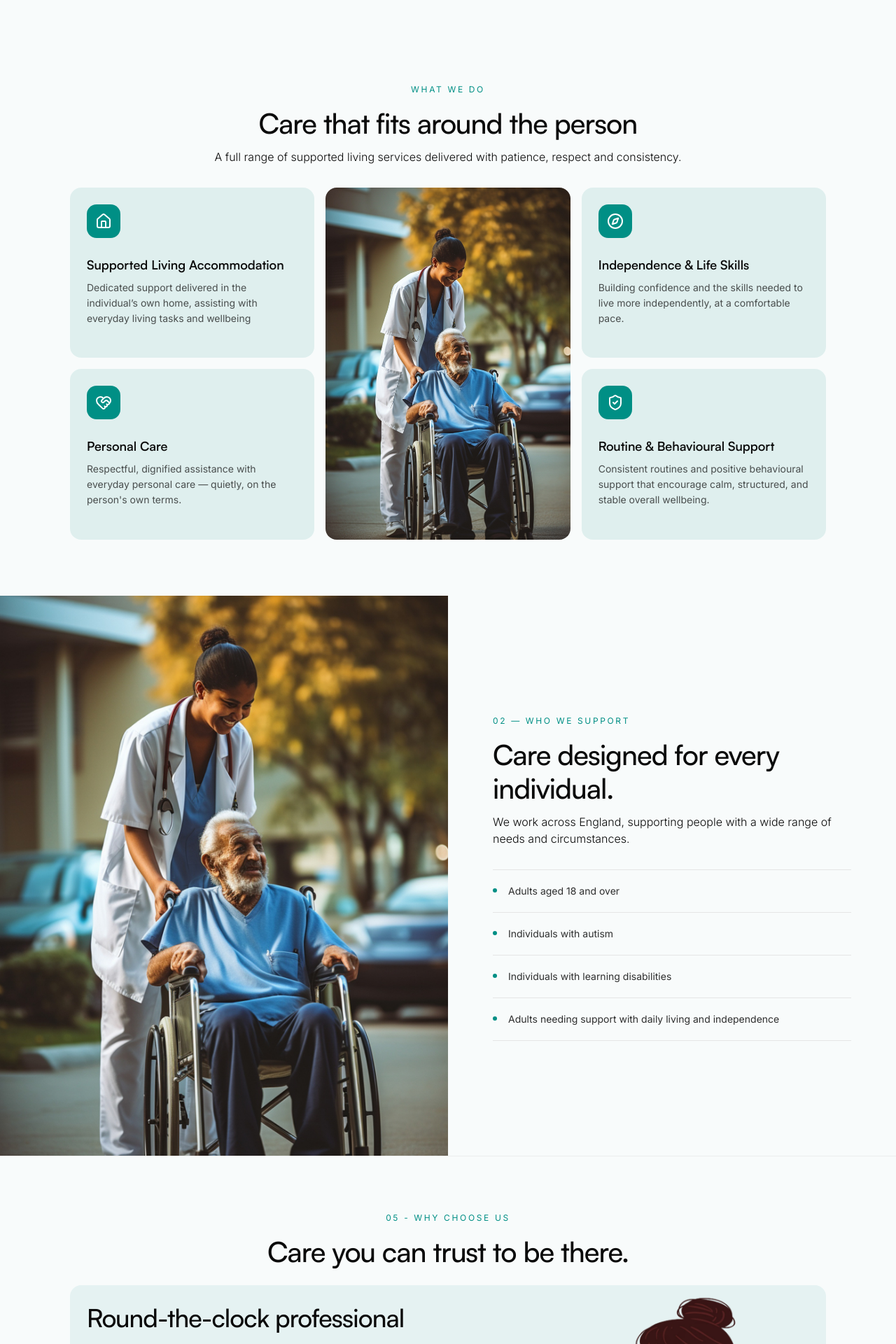
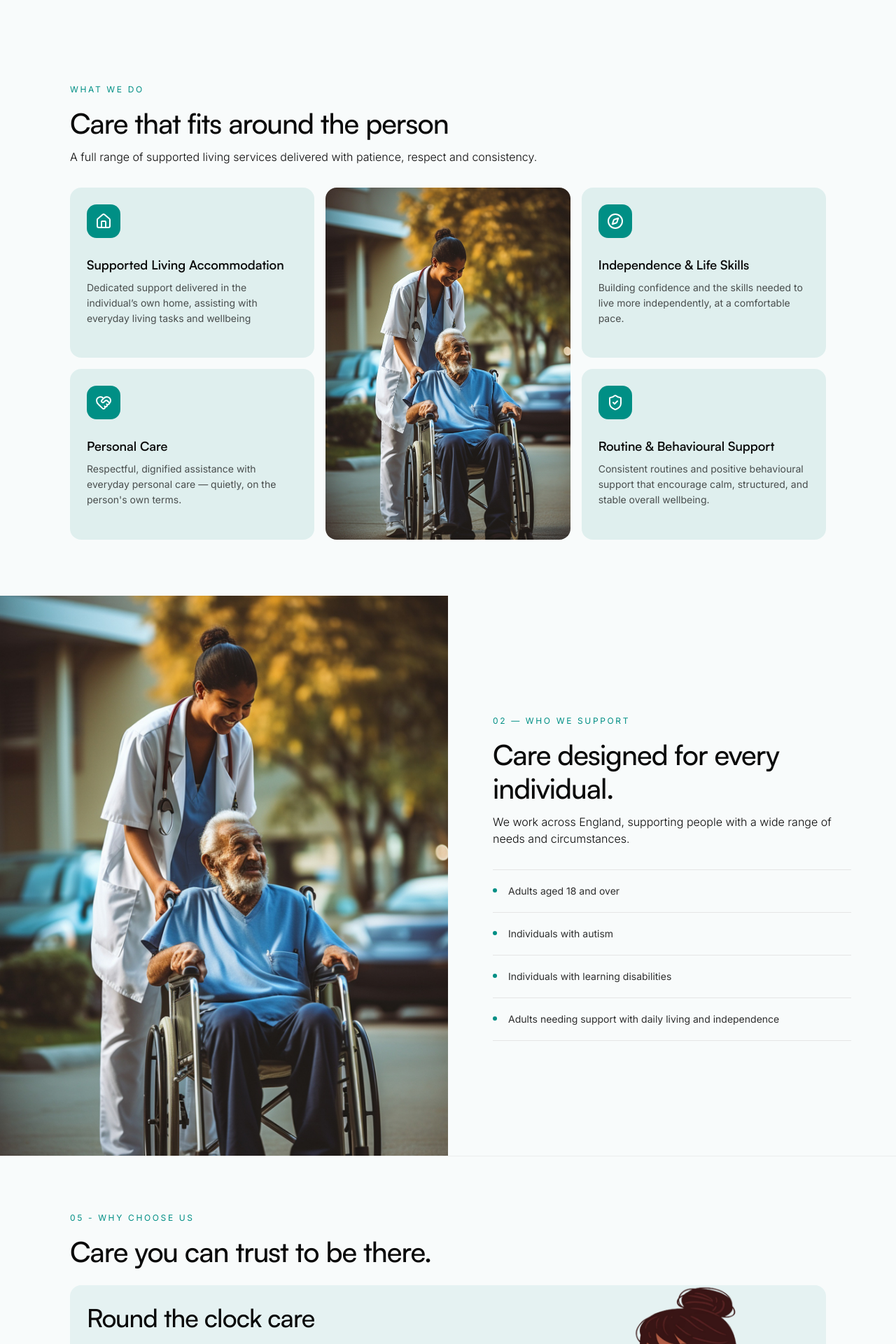
Before and after one commit to Bethel-Springs-Projects/bethel-springs-website, a Next.js app: page / in a window 1280 px wide. Shown: the part 760-2680 px from the top of the page at 70% size. Built offline with nearby package versions, Linux system fonts and the light colour scheme.

Commit message:
Remove centered styles and forced title breaks

```diff
--- a/app/globals.css
+++ b/app/globals.css
@@ -172,15 +172,15 @@
   }
 
   .sub-title {
-    @apply text-xs text-primary text-center tracking-[0.22em] uppercase
+    @apply text-xs text-primary tracking-[0.22em] uppercase
   }
 
   .title {
-    @apply mt-3 md:mt-4 text-[28px] text-center md:text-[40px] font-medium leading-8.75 md:leading-[48px] tracking-tight
+    @apply mt-2 md:mt-4 text-[28px] md:text-[40px] font-medium leading-8.75 md:leading-[48px] tracking-tight
   }
 
   .sec-intro {
-    @apply mt-2 md:mt-3 text-center text-base font-light max-md:max-w-[537px] mx-auto
+    @apply mt-3 md:mt-3 text-base font-light max-md:max-w-[537px] mx-auto
   }
 
   .brand-gradient {
--- a/components/home/Faqs.tsx
+++ b/components/home/Faqs.tsx
@@ -58,7 +58,7 @@ const Faqs = () => {
       <Accordion
         type="single"
         collapsible
-        className="mt-8 md:mt-10 max-w-[775px] mx-auto"
+        className="mt-8 md:mt-10 max-w-[775px]"
       >
         {faqs.map((faq, idx) => (
           <>
@@ -77,7 +77,7 @@ const Faqs = () => {
             <div
               className={`${
                 idx !== faqs.length - 1 ? "" : "hidden"
-              } h-px w-full bg-neutral-300 my-2 md:my-4`}
+              } h-px w-full bg-neutral-300 my-3 md:my-4`}
             />
           </>
         ))}
--- a/components/home/GetInTouch.tsx
+++ b/components/home/GetInTouch.tsx
@@ -22,7 +22,7 @@ const GetInTouch = () => {
               someone in your care, we&apos;re here to listen and help you take the
               next step.
             </p>
-            <div className="mt-6 md:mt-8 flex flex-wrap gap-3 max-md:justify-center">
+            <div className="mt-6 md:mt-8 flex flex-wrap gap-3">
               <a
                 href="mailto:hello@hearthcare.co.uk"
                 className="h-[41px] md:h-[45px] px-3 md:px-6 inline-flex items-center gap-2 rounded-full bg-primary  text-sm font-medium text-primary-foreground transition-colors hover:bg-secondary"
--- a/components/home/Testimonials.tsx
+++ b/components/home/Testimonials.tsx
@@ -81,7 +81,7 @@ const Testimonials = () => {
       <div>
         <p className="sub-title">05 - Testimonials</p>
         <h2 className="title">
-          What families say about <br className="xs:hidden" /> our care
+          What families say about our care
         </h2>
         <p className="sec-intro">
           Real experiences from people who have trusted us to provide
--- a/components/home/WhatWeDo.tsx
+++ b/components/home/WhatWeDo.tsx
@@ -43,7 +43,7 @@ const WhatWeDo = () => {
           What We Do
         </p>
         <h2 className="title">
-          Care that fits around <br className="xs:hidden" /> the person
+          Care that fits around the person
         </h2>
         <p className="sec-intro">
           A full range of supported living services delivered with patience,
--- a/components/home/WhyChooseUs.tsx
+++ b/components/home/WhyChooseUs.tsx
@@ -4,7 +4,7 @@ import Image from "next/image";
 import React from "react";
 
 const WhyChooseUs = () => {
-  const title = "Round-the-clock professional care";
+  const title = "Round the clock care";
   const paragraph =
     "You provide the home; we provide the dedicated professional care to ensure comfort, saftey, and well-being. Our live-in carers adapt completely to your personal routines, delivering reliable, round-the-clock support so you can remain exactly where you are most comfortable.";
 
@@ -21,9 +21,7 @@ const WhyChooseUs = () => {
     <section className="padding-x padding-y">
       <div>
         <p className="sub-title">05 - Why Choose Us</p>
-        <h2 className="title">
-          Care you can trust to <br className="xs:hidden" /> be there.
-        </h2>
+        <h2 className="title">Care you can trust to be there.</h2>
         {/* <p className="mt-4 md:mt-3 text-base md:leading-relaxed text-foreground/70">
           A full range of supported living services delivered with patience,
           respect and consistency.
@@ -32,7 +30,7 @@ const WhyChooseUs = () => {
 
       <div className="mt-6 px-4 md:px-6 flex gap-2 bg-primary/8 rounded-[16px] justify-between">
         <div className="flex-1 py-4 md:py-6 shrink">
-          <h3 className="text-2xl md:text-4xl max-md:text-center max-w-lg font-medium leading-tight tracking-tight">
+          <h3 className="text-2xl md:text-4xl max-w-lg font-medium leading-tight tracking-tight">
             {title}
           </h3>
           <p className="mt-4 md:mt-3 text-sm md:text-base max-w-lg max-md:leading-5.5">
```
